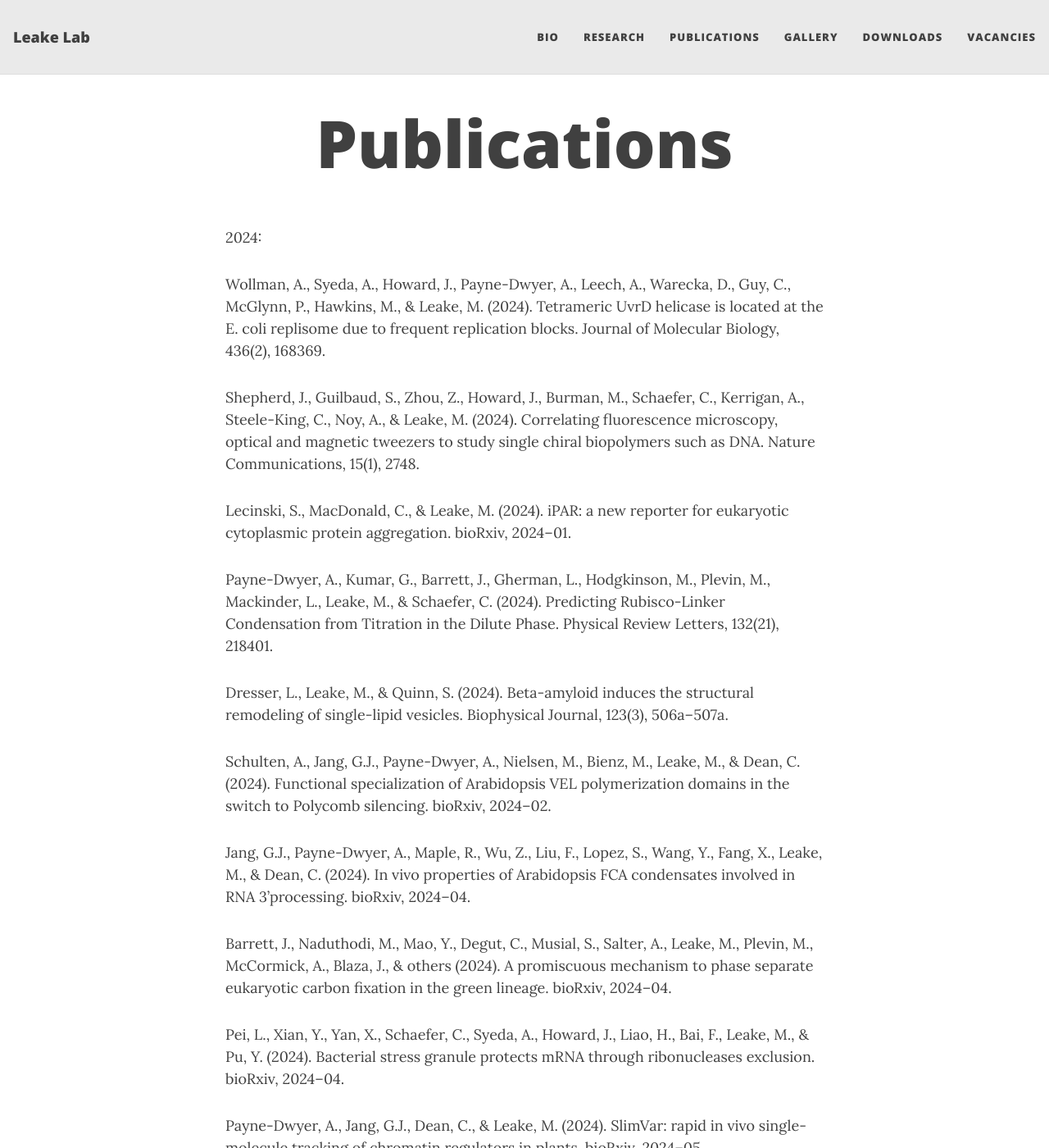
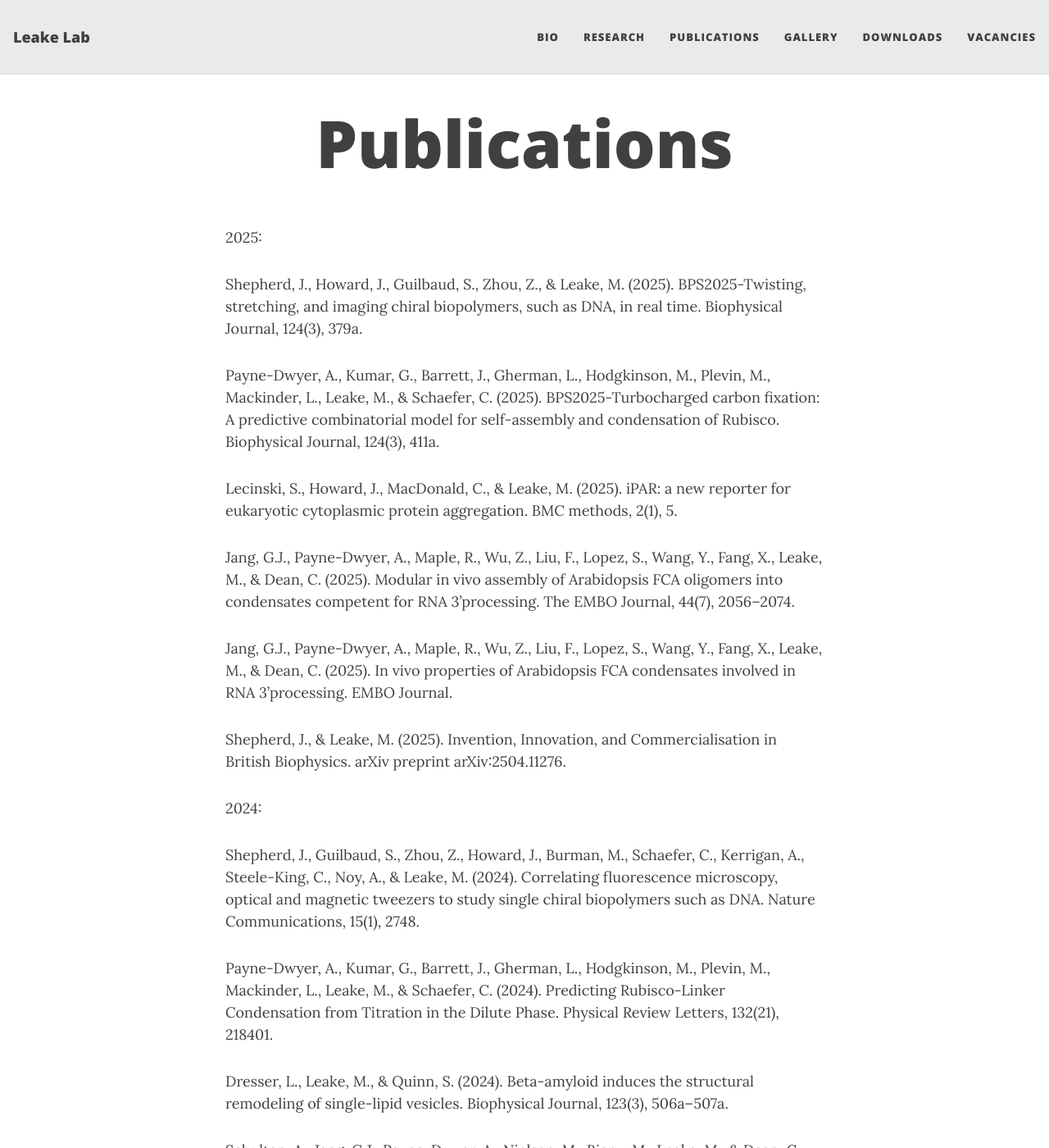
Before and after one commit to york-biophysics/york-biophysics.github.io, a Jekyll site: the page built from Publications.md, in a window 1280 px wide and 1400 px high. Shown: the whole window at 82% size. Built offline with Jekyll 4.4.1, drawn with Linux system fonts in a browser that asks for light colours; nearby versions of some CDN libraries; some of the changed text lies outside the part shown.

Commit message:
Update Publications.md

```diff
--- a/Publications.md
+++ b/Publications.md
@@ -3,14 +3,23 @@ layout: page
 title: Publications
 ---
 
+2025:
+
+Shepherd, J., Howard, J., Guilbaud, S., Zhou, Z., & Leake, M. (2025). BPS2025-Twisting, stretching, and imaging chiral biopolymers, such as DNA, in real time. Biophysical Journal, 124(3), 379a.
+
+Payne-Dwyer, A., Kumar, G., Barrett, J., Gherman, L., Hodgkinson, M., Plevin, M., Mackinder, L., Leake, M., & Schaefer, C. (2025). BPS2025-Turbocharged carbon fixation: A predictive combinatorial model for self-assembly and condensation of Rubisco. Biophysical Journal, 124(3), 411a.
+
+Lecinski, S., Howard, J., MacDonald, C., & Leake, M. (2025). iPAR: a new reporter for eukaryotic cytoplasmic protein aggregation. BMC methods, 2(1), 5.
+
+Jang, G.J., Payne-Dwyer, A., Maple, R., Wu, Z., Liu, F., Lopez, S., Wang, Y., Fang, X., Leake, M., & Dean, C. (2025). Modular in vivo assembly of Arabidopsis FCA oligomers into condensates competent for RNA 3’processing. The EMBO Journal, 44(7), 2056–2074.
+
+Jang, G.J., Payne-Dwyer, A., Maple, R., Wu, Z., Liu, F., Lopez, S., Wang, Y., Fang, X., Leake, M., & Dean, C. (2025). In vivo properties of Arabidopsis FCA condensates involved in RNA 3’processing. EMBO Journal.
+
+Shepherd, J., & Leake, M. (2025). Invention, Innovation, and Commercialisation in British Biophysics. arXiv preprint arXiv:2504.11276.
 
 2024:
 
-Wollman, A., Syeda, A., Howard, J., Payne-Dwyer, A., Leech, A., Warecka, D., Guy, C., McGlynn, P., Hawkins, M., & Leake, M. (2024). Tetrameric UvrD helicase is located at the E. coli replisome due to frequent replication blocks. Journal of Molecular Biology, 436(2), 168369.
-
 Shepherd, J., Guilbaud, S., Zhou, Z., Howard, J., Burman, M., Schaefer, C., Kerrigan, A., Steele-King, C., Noy, A., & Leake, M. (2024). Correlating fluorescence microscopy, optical and magnetic tweezers to study single chiral biopolymers such as DNA. Nature Communications, 15(1), 2748.
-
-Lecinski, S., MacDonald, C., & Leake, M. (2024). iPAR: a new reporter for eukaryotic cytoplasmic protein aggregation. bioRxiv, 2024–01.
 
 Payne-Dwyer, A., Kumar, G., Barrett, J., Gherman, L., Hodgkinson, M., Plevin, M., Mackinder, L., Leake, M., & Schaefer, C. (2024). Predicting Rubisco-Linker Condensation from Titration in the Dilute Phase. Physical Review Letters, 132(21), 218401.
 
@@ -18,17 +27,23 @@ Dresser, L., Leake, M., & Quinn, S. (2024). Beta-amyloid induces the structural
 
 Schulten, A., Jang, G.J., Payne-Dwyer, A., Nielsen, M., Bienz, M., Leake, M., & Dean, C. (2024). Functional specialization of Arabidopsis VEL polymerization domains in the switch to Polycomb silencing. bioRxiv, 2024–02.
 
-Jang, G.J., Payne-Dwyer, A., Maple, R., Wu, Z., Liu, F., Lopez, S., Wang, Y., Fang, X., Leake, M., & Dean, C. (2024). In vivo properties of Arabidopsis FCA condensates involved in RNA 3’processing. bioRxiv, 2024–04.
+Wollman, A., Syeda, A., Howard, J., Payne-Dwyer, A., Leech, A., Warecka, D., Guy, C., McGlynn, P., Hawkins, M., & Leake, M. (2024). Tetrameric UvrD helicase is located at the E. coli replisome due to frequent replication blocks. Journal of Molecular Biology, 436(2), 168369.
 
-Barrett, J., Naduthodi, M., Mao, Y., Degut, C., Musial, S., Salter, A., Leake, M., Plevin, M., McCormick, A., Blaza, J., & others (2024). A promiscuous mechanism to phase separate eukaryotic carbon fixation in the green lineage. bioRxiv, 2024–04.
+Barrett, J., Naduthodi, M., Mao, Y., Degut, C., Musia\l, S., Salter, A., Leake, M., Plevin, M., McCormick, A., Blaza, J., & others (2024). A promiscuous mechanism to phase separate eukaryotic carbon fixation in the green lineage. Nature Plants, 10(11), 1801–1813.
 
 Pei, L., Xian, Y., Yan, X., Schaefer, C., Syeda, A., Howard, J., Liao, H., Bai, F., Leake, M., & Pu, Y. (2024). Bacterial stress granule protects mRNA through ribonucleases exclusion. bioRxiv, 2024–04.
 
 Payne-Dwyer, A., Jang, G.J., Dean, C., & Leake, M. (2024). SlimVar: rapid in vivo single-molecule tracking of chromatin regulators in plants. bioRxiv, 2024–05.
 
+Evans, D., Khamas, A., Payne-Dwyer, A., Wollman, A., Rasmussen, K., Klitgaard, J., Kallipolitis, B., Leake, M., & Meyer, R. (2024). Cooperation between coagulase and von willebrand factor binding protein in Staphylococcus aureus fibrin pseudocapsule formation. Biofilm, 8, 100233.
+
 Leake, M. (2024). Role of BST4 in Chlamydomonas. Plant Physiology.
 
 Howard, J., Ambrose, B., Abdelhamid, M., Alevropoulos-Borrill, A., Ejaz, A., Dresser, L., Dienerowitz, M., Quinn, S., Squires, A., Noy, A., & others (2024). Rep structures can be tuned by ionicity via metastable intermediates in the absence of DNA. bioRxiv, 2024–07.
+
+Dresser, L., Kunstmann-Olsen, C., Conteduca, D., Hofmair, C., Smith, N., Clark, L., Johnson, S., Penedo, J., Leake, M., & Quinn, S. (2024). Multiple intermediates in the detergent-induced fusion of lipid vesicles. Communications Materials, 5(1), 195.
+
+Adler, L., Lau, C., Shaikh, K., Maldegem, K., Payne-Dwyer, A., Lefoulon, C., Girr, P., Atkinson, N., Barrett, J., Emrich-Mills, T., & others (2024). Bestrophin-like protein 4 is involved in photosynthetic acclimation to light fluctuations in Chlamydomonas. Plant physiology, 196(4), 2374–2394.
 
 2023:
 
@@ -115,8 +130,6 @@ Leake, M.. (2021). Correlative approaches in single-molecule biophysics: A revie
 Jin, X., Lee, J.E., Schaefer, C., Luo, X., Wollman, A., Payne-Dwyer, A., Tian, T., Zhang, X., Chen, X., Li, Y., & others (2021). Membraneless organelles formed by liquid-liquid phase separation increase bacterial fitness. Science advances, 7(43), eabh2929.
 
 Backer, A., King, G., Biebricher, A., Shepherd, J., Noy, A., Leake, M., Heller, I., Wuite, G., & Peterman, E. (2021). Elucidating the role of topological constraint on the structure of overstretched DNA using fluorescence polarization microscopy. The Journal of Physical Chemistry B, 125(30), 8351–8361.
-
-Wollman, A., Syeda, A., Howard, J., Payne-Dwyer, A., Leech, A., Warecka, D., Guy, C., McGlynn, P., Hawkins, M., & Leake, M. (2021). Tetrameric UvrD helicase is located at theE. colireplisome due to frequent replication blocks.
 
 2020:
 
```
